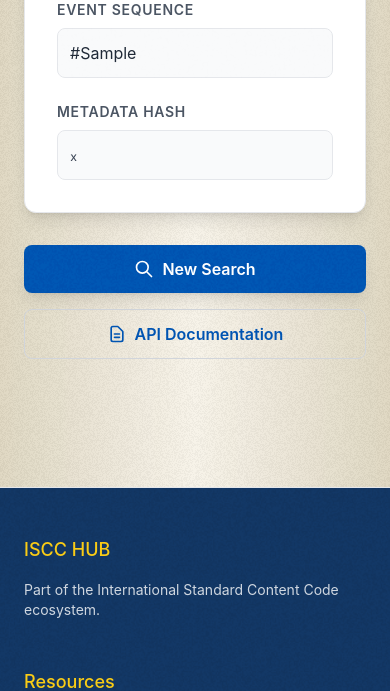
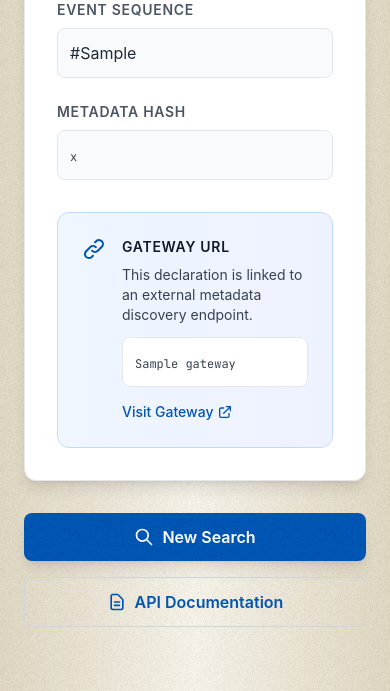
Before and after one commit to iscc/iscc-hub, a Django app: template iscc_hub/templates/iscc_hub/declaration_detail.html in a window 390 px wide. Shown: the part 761-1452 px from the top of the page. Run offline with Django 5.2, Linux system fonts and the light colour scheme; the template is opened without the code that fills it: most values are stand-ins (such as "Sample title", 1, 10 or a date in 2020); some libraries are stand-ins or nearby versions.

Commit message:
feat(templates): improve declaration detail page layout and add gateway link
Enhance declaration_detail.html template with:
- Responsive 3-column grid layout (2/3 width for long fields, 1/3 for short)
- Data Hash and Declared By (pubkey) now use 2/3 width for better readability
- Declared timestamp and Event Sequence use 1/3 width (compact display)
- Add prominent gateway section when present with clickable link
- Gradient background styling similar to remote_declaration.html
- Better visual hierarchy and information organization

Improves user experience by making long hash values and public keys more
readable while keeping the layout compact for short values.

```diff
--- a/iscc_hub/templates/iscc_hub/declaration_detail.html
+++ b/iscc_hub/templates/iscc_hub/declaration_detail.html
@@ -28,34 +28,34 @@
                     </div>
                 </div>
 
-                <!-- Metadata Grid -->
-                <div class="grid grid-cols-1 md:grid-cols-2 gap-6">
-                    <!-- Data Hash -->
-                    <div>
+                <!-- Metadata Grid (3 columns: 2/3 for long fields, 1/3 for short fields) -->
+                <div class="grid grid-cols-1 md:grid-cols-3 gap-6">
+                    <!-- Data Hash (2/3 width - long field) -->
+                    <div class="md:col-span-2">
                         <h3 class="text-sm font-semibold text-gray-600 uppercase tracking-wider mb-2">Data Hash</h3>
                         <div class="bg-gray-50 rounded-lg border border-gray-200 p-3">
                             <code class="font-mono text-xs text-gray-700 break-all">{{ declaration.datahash }}</code>
                         </div>
                     </div>
 
-                    <!-- Timestamp -->
-                    <div>
+                    <!-- Timestamp (1/3 width - short field) -->
+                    <div class="md:col-span-1">
                         <h3 class="text-sm font-semibold text-gray-600 uppercase tracking-wider mb-2">Declared</h3>
                         <div class="bg-gray-50 rounded-lg border border-gray-200 p-3">
                             <span class="text-gray-800">{{ declaration.updated_at|date:"Y-m-d H:i:s" }} UTC</span>
                         </div>
                     </div>
 
-                    <!-- Public Key -->
-                    <div>
+                    <!-- Public Key (2/3 width - long field) -->
+                    <div class="md:col-span-2">
                         <h3 class="text-sm font-semibold text-gray-600 uppercase tracking-wider mb-2">Declared By</h3>
                         <div class="bg-gray-50 rounded-lg border border-gray-200 p-3">
                             <code class="font-mono text-xs text-gray-700 break-all">{{ declaration.pubkey }}</code>
                         </div>
                     </div>
 
-                    <!-- Sequence Number -->
-                    <div>
+                    <!-- Sequence Number (1/3 width - short field) -->
+                    <div class="md:col-span-1">
                         <h3 class="text-sm font-semibold text-gray-600 uppercase tracking-wider mb-2">Event Sequence</h3>
                         <div class="bg-gray-50 rounded-lg border border-gray-200 p-3">
                             <span class="text-gray-800">#{{ declaration.event_seq }}</span>
@@ -63,8 +63,8 @@
                     </div>
 
                     {% if declaration.metahash %}
-                    <!-- Meta Hash (if present) -->
-                    <div class="md:col-span-2">
+                    <!-- Meta Hash (full width if present) -->
+                    <div class="md:col-span-3">
                         <h3 class="text-sm font-semibold text-gray-600 uppercase tracking-wider mb-2">Metadata Hash</h3>
                         <div class="bg-gray-50 rounded-lg border border-gray-200 p-3">
                             <code class="font-mono text-xs text-gray-700 break-all">{{ declaration.metahash }}</code>
@@ -73,8 +73,33 @@
                     {% endif %}
                 </div>
 
-                <!-- Gateway Notice -->
-                {% if not declaration.gateway %}
+                <!-- Gateway Section -->
+                {% if declaration.gateway %}
+                <div class="mt-8 bg-gradient-to-r from-blue-50 to-indigo-50 border border-blue-200 rounded-xl p-6">
+                    <div class="flex items-start">
+                        <div class="flex-shrink-0">
+                            <svg class="h-6 w-6 text-iscc-blue" fill="none" stroke="currentColor" viewBox="0 0 24 24">
+                                <path stroke-linecap="round" stroke-linejoin="round" stroke-width="2" d="M13.828 10.172a4 4 0 00-5.656 0l-4 4a4 4 0 105.656 5.656l1.102-1.101m-.758-4.899a4 4 0 005.656 0l4-4a4 4 0 00-5.656-5.656l-1.1 1.1"></path>
+                            </svg>
+                        </div>
+                        <div class="ml-4 flex-1">
+                            <h3 class="text-sm font-semibold text-gray-900 uppercase tracking-wider mb-2">Gateway URL</h3>
+                            <p class="text-sm text-gray-700 mb-3">
+                                This declaration is linked to an external metadata discovery endpoint.
+                            </p>
+                            <div class="bg-white rounded-lg border border-gray-200 p-3 mb-3">
+                                <code class="font-mono text-xs text-gray-700 break-all">{{ declaration.gateway }}</code>
+                            </div>
+                            <a href="{{ declaration.gateway }}" target="_blank" rel="noopener" class="inline-flex items-center text-sm font-medium text-iscc-blue hover:text-blue-700 transition-colors">
+                                <span>Visit Gateway</span>
+                                <svg class="w-4 h-4 ml-1" fill="none" stroke="currentColor" viewBox="0 0 24 24">
+                                    <path stroke-linecap="round" stroke-linejoin="round" stroke-width="2" d="M10 6H6a2 2 0 00-2 2v10a2 2 0 002 2h10a2 2 0 002-2v-4M14 4h6m0 0v6m0-6L10 14"></path>
+                                </svg>
+                            </a>
+                        </div>
+                    </div>
+                </div>
+                {% else %}
                 <div class="mt-8 p-4 bg-blue-50 border border-blue-200 rounded-lg">
                     <div class="flex">
                         <div class="flex-shrink-0">
```
